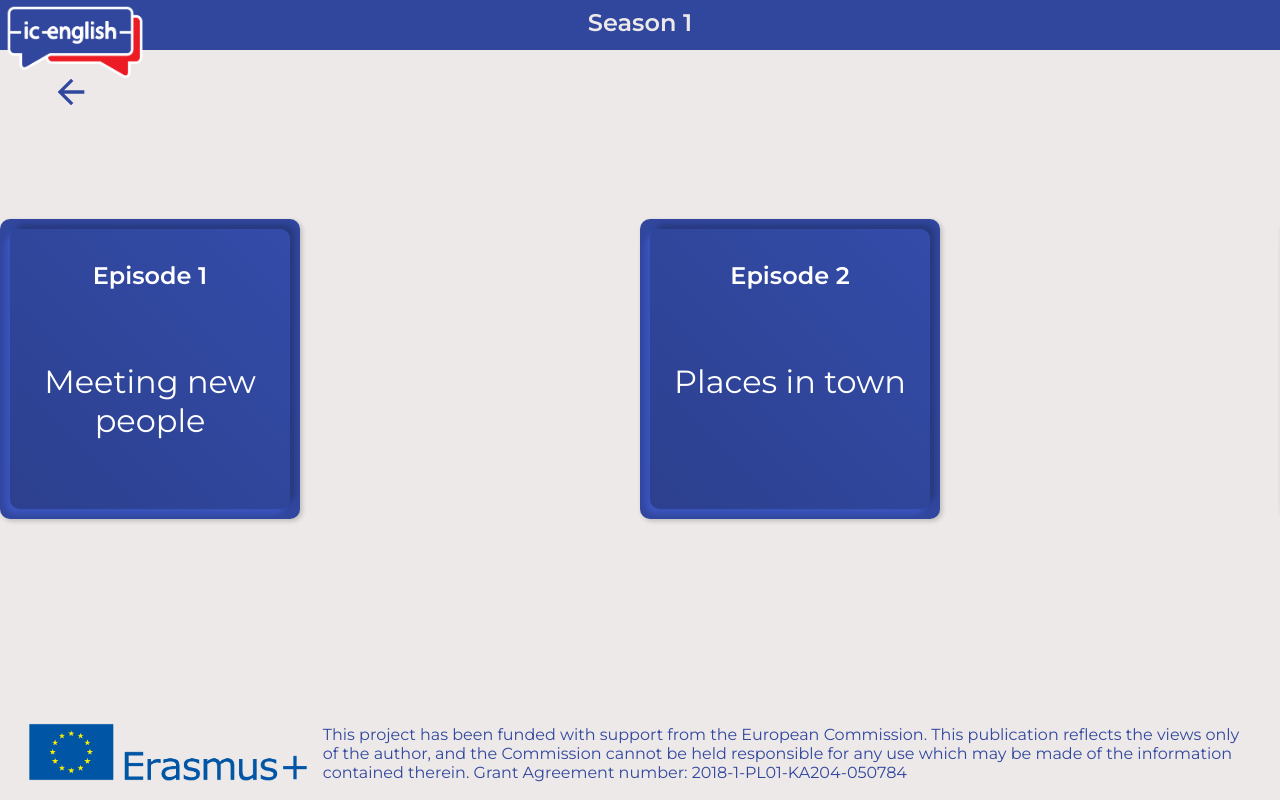
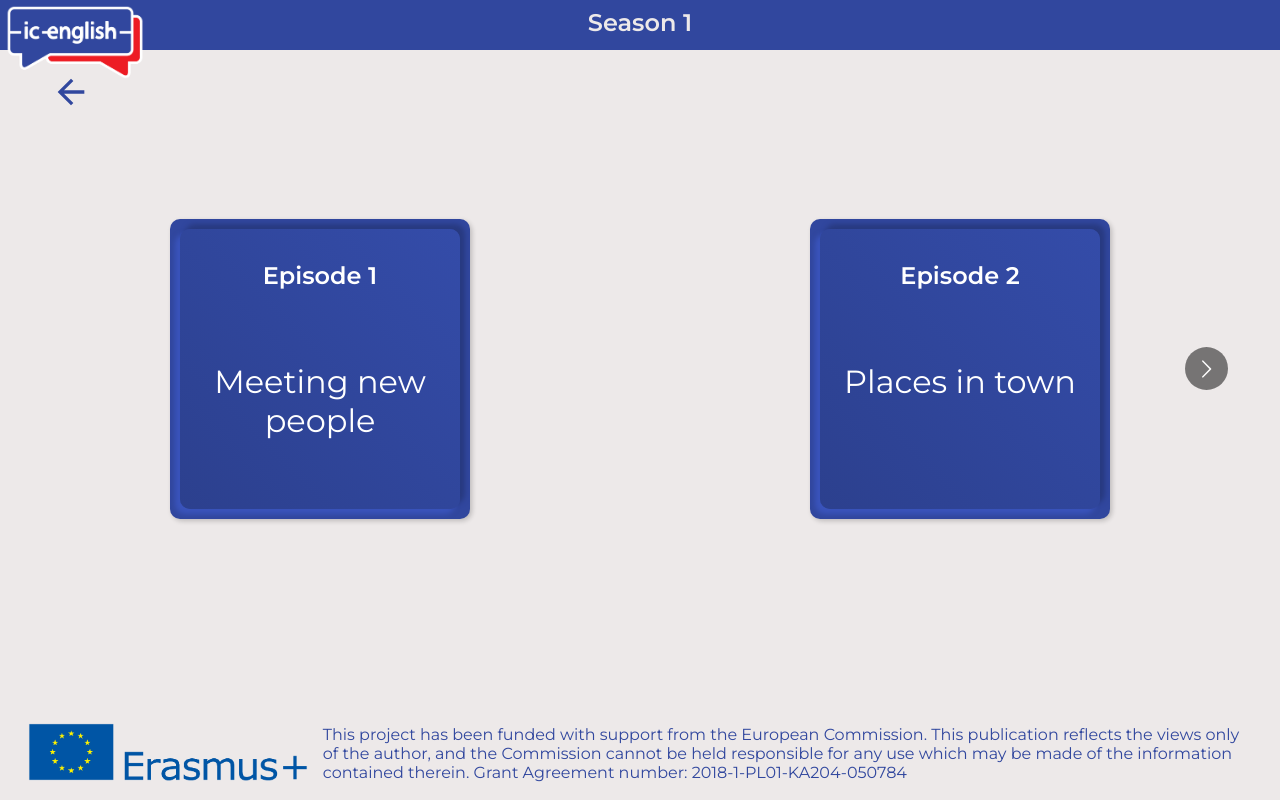
Before and after one commit to WooCashpirowski/ic-english-platform, a React (Create React App) app: page /seasons/1 in a window 1280 px wide. Built offline with nearby package versions, Linux system fonts and the light colour scheme.

Commit message:
carousel, footer media

```diff
--- a/src/components/Footer.js
+++ b/src/components/Footer.js
@@ -17,15 +17,18 @@ const FooterStyled = styled.footer`
     opacity: 1;
     transform: scale(1);
     transition: all 0.8s ease-in-out;
-  }
-
-  img {
-    width: 310px;
-    margin-left: -1.2rem;
-  }
-  .footer.hide {
-    opacity: 0;
-    transform: scale(0);
+    img {
+      width: 310px;
+      margin-left: -1.2rem;
+    }
+    @media (max-width: 768px) {
+      img {
+        width: 200px;
+      }
+      p {
+        font-size: 0.5rem;
+      }
+    }
   }
 `;
 
--- a/src/pages/Season.js
+++ b/src/pages/Season.js
@@ -10,10 +10,8 @@ import "react-multi-carousel/lib/styles.css";
 
 const Container = styled.section`
   height: calc(100vh - 50px);
-  position: relative;
   .react-multi-carousel-list {
     height: 85%;
-  }
     .card {
       display: flex;
       flex-direction: column;
@@ -27,6 +25,7 @@ const Container = styled.section`
       max-width: 300px;
       border-radius: 10px;
       box-shadow: 2px 2px 5px rgba(0, 0, 0, 0.2);
+      margin: 0 auto;
 
       .card-title {
         height: 280px;
@@ -52,7 +51,31 @@ const Container = styled.section`
         }
       }
     }
+  }
 `;
+
+const responsive = {
+  desktop: {
+    breakpoint: { max: 3000, min: 1200 },
+    items: 4,
+    slidesToSlide: 4,
+  },
+  smallDesktop: {
+    breakpoint: { max: 1200, min: 950 },
+    items: 3,
+    slidesToSlide: 3,
+  },
+  tablet: {
+    breakpoint: { max: 950, min: 630 },
+    items: 2,
+    slidesToSlide: 2,
+  },
+  mobile: {
+    breakpoint: { max: 630, min: 0 },
+    items: 1,
+    slidesToSlide: 1,
+  },
+};
 
 const Season = () => {
   const { id } = useParams();
@@ -63,28 +86,6 @@ const Season = () => {
     return group.group;
   });
 
-  const responsive = {
-    superLargeDesktop: {
-      breakpoint: { max: 4000, min: 3000 },
-      items: 5,
-      slidesToSlide: 5,
-    },
-    desktop: {
-      breakpoint: { max: 3000, min: 1024 },
-      items: 2,
-      slidesToSlide: 3,
-    },
-    tablet: {
-      breakpoint: { max: 1024, min: 630 },
-      items: 1,
-      slidesToSlide: 1,
-    },
-    mobile: {
-      breakpoint: { max: 630, min: 0 },
-      items: 1,
-    },
-  };
-
   return (
     <>
       <TopBar title={`Season ${id}`} />
@@ -93,8 +94,6 @@ const Season = () => {
         <Carousel
           responsive={responsive}
           keyBoardControl={true}
-          removeArrowOnDeviceType={["tablet", "mobile"]}
-          centerMode={true}
           focusOnSelect={true}
         >
           {groups.map((group) =>
```
Lines whose indentation alone changed are shown as unchanged.
